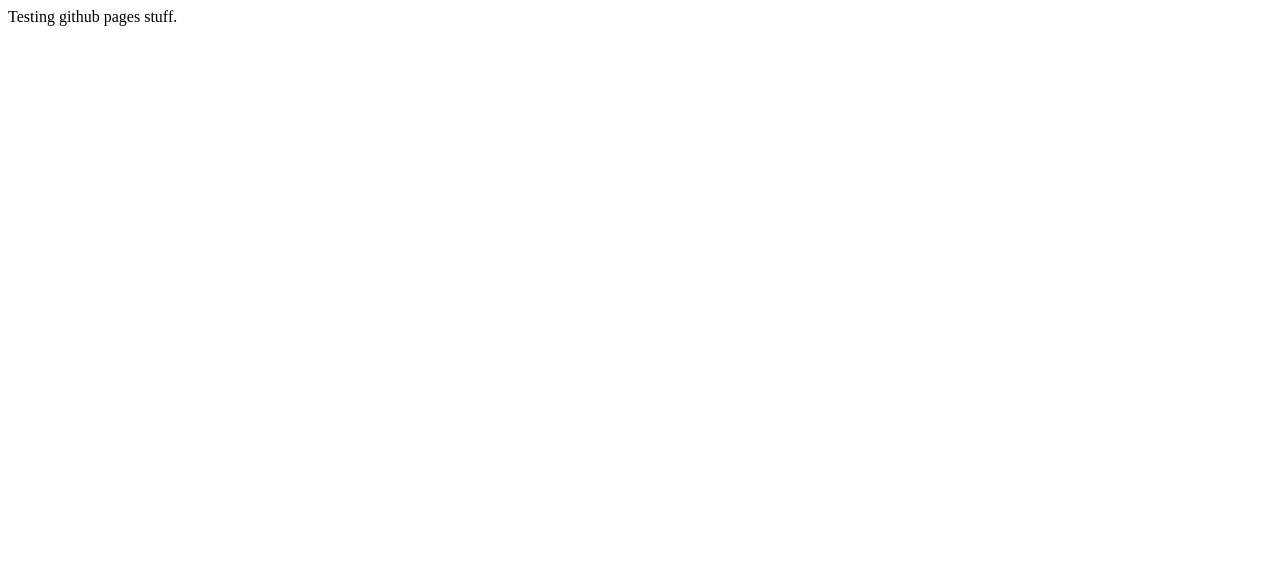
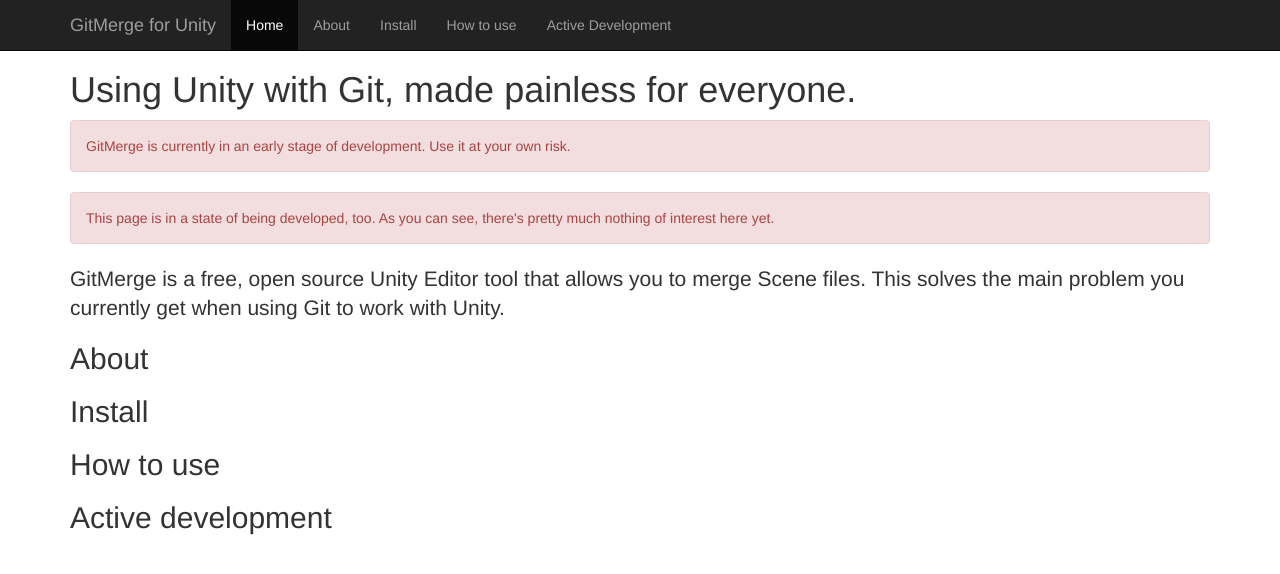
Before and after one commit to FlaShG/GitMerge-for-Unity, a plain HTML site: page index.htm in a window 1280 px wide. Drawn offline with nearby package versions, Linux system fonts and the light colour scheme.

Commit message:
Added a bootstrap powered skeleton for the site.

```diff
--- /dev/null
+++ b/additional.css
@@ -0,0 +1,3 @@
+.primary {
+  margin-top: 50px;
+}
--- a/index.htm
+++ b/index.htm
@@ -1 +1,80 @@
-Testing github pages stuff.
+<?xml version="1.0" encoding="UTF-8"?>
+<!DOCTYPE html PUBLIC "-//W3C//DTD XHTML 1.1//EN" "http://www.w3.org/TR/xhtml11/DTD/xhtml11.dtd">
+<html xmlns="http://www.w3.org/1999/xhtml" dir="ltr" xml:lang="en">
+
+<head>
+    <meta http-equiv="Content-Type" content="text/html; charset=utf-8" />
+    <meta charset="utf-8" />
+
+    <base href="./" />
+    <title>GitMerge for Unity</title>
+    <link rel="stylesheet" type="text/css" href="https://maxcdn.bootstrapcdn.com/bootstrap/3.3.1/css/bootstrap.min.css">
+    <link rel="stylesheet" type="text/css" href="additional.css">
+    <meta name="description" content="Use Git with Unity. Merge your Scenes with GitMerge for Unity." />
+    <meta name="keywords" content="Unity, Git, Merge, Scene" />
+
+</head>
+<body>
+
+    <nav class="navbar navbar-inverse navbar-fixed-top" role="navigation">
+      <div class="container">
+        <div class="navbar-header">
+          <button type="button" class="navbar-toggle collapsed" data-toggle="collapse" data-target="#navbar" aria-expanded="false" aria-controls="navbar">
+            <span class="sr-only">Toggle navigation</span>
+            <span class="icon-bar"></span>
+            <span class="icon-bar"></span>
+            <span class="icon-bar"></span>
+          </button>
+          <a class="navbar-brand" href="./">GitMerge for Unity</a>
+        </div>
+        <div id="navbar" class="collapse navbar-collapse">
+          <ul class="nav navbar-nav">
+            <li class="active"><a href="#">Home</a></li>
+            <li><a href="#about">About</a></li>
+            <li><a href="#install">Install</a></li>
+            <li><a href="#use">How to use</a></li>
+            <li><a href="#development">Active Development</a></li>
+          </ul>
+        </div><!--/.nav-collapse -->
+      </div>
+    </nav>
+
+    <div class="primary container">
+
+    <h1>Using Unity with Git, made painless for everyone.</h1>
+    <div class="alert alert-danger">
+        GitMerge is currently in an early stage of development.
+        Use it at your own risk.
+    </div>
+    <div class="alert alert-danger">
+        This page is in a state of being developed, too.
+        As you can see, there's pretty much nothing of interest here yet.
+    </div>
+    <p class="lead">
+        GitMerge is a free, open source Unity Editor tool that allows you
+        to merge Scene files. This solves the main problem you currently get when using
+        Git to work with Unity.
+    </p>
+
+    <h2 id="abour">About</h2>
+
+
+    <h2 id="install">Install</h2>
+
+
+    <h2 id="use">How to use</h2>
+
+
+    <h2 id="development">Active development</h2>
+
+
+
+    </div><!-- /.container -->
+
+    <!-- Bootstrap core JavaScript
+    ==================================================
+    <!-- Placed at the end of the document so the pages load faster -->
+    <script src="https://code.jquery.com/jquery-1.10.2.min.js"></script>
+    <script src="https://maxcdn.bootstrapcdn.com/bootstrap/3.3.1/js/bootstrap.min.js"></script>
+</body>
+</html>
```
